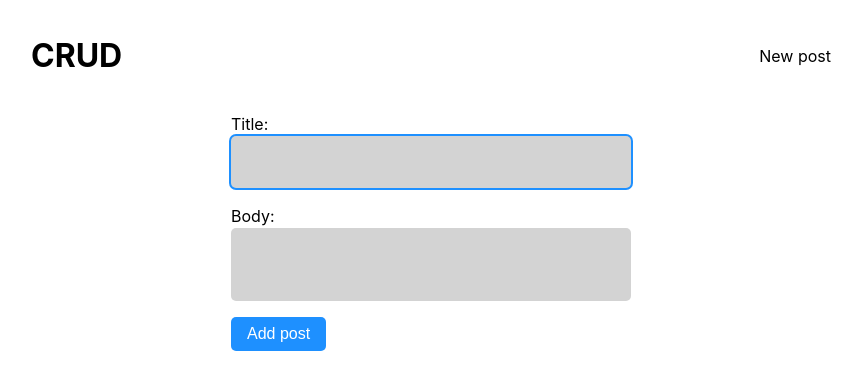
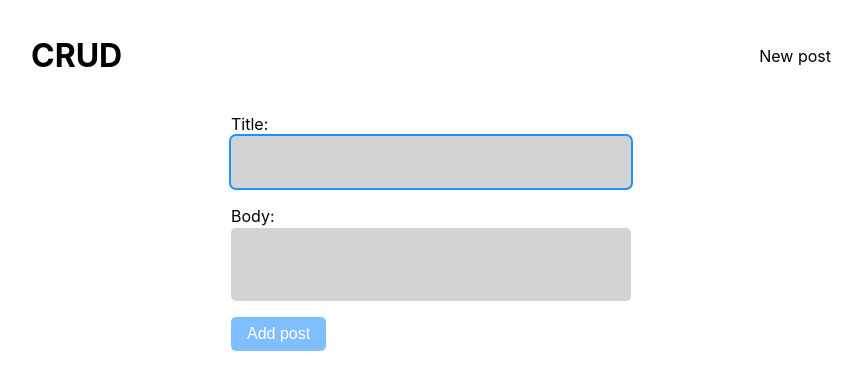
Before and after one commit to tomek-ch/json-placeholder-crud, a Next.js app: page /new in a window 1280 px wide. Shown: the top 390 px of the page, without its empty margins (209-1071 px from the left). Built offline with nearby package versions, Linux system fonts and the light colour scheme.

Commit message:
Add disabled style to button

```diff
--- a/styles/_variables.scss
+++ b/styles/_variables.scss
@@ -1,5 +1,7 @@
 $foreground: lightgray;
+$primary: dodgerblue;
+$primary-light: rgb(128, 191, 255);
+
 $border-radius: 5px;
 $shadow: 0 5px 10px rgba(0, 0, 0, 0.1);
-$primary: dodgerblue;
 $outline: 0 0 0 2px $primary;
--- a/styles/components/BtnPrimary.module.scss
+++ b/styles/components/BtnPrimary.module.scss
@@ -6,3 +6,7 @@
   background-color: $primary;
   color: white;
 }
+
+.btn:disabled {
+  background-color: $primary-light;
+}
```
